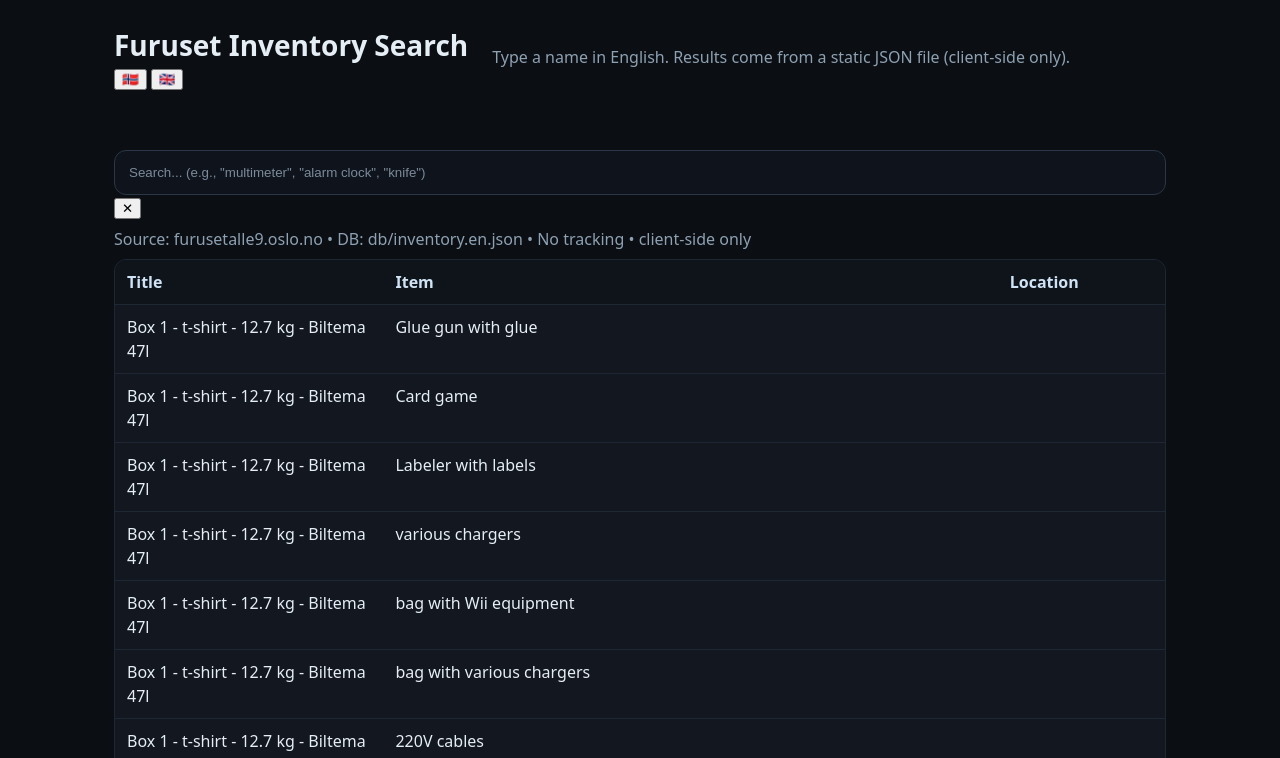
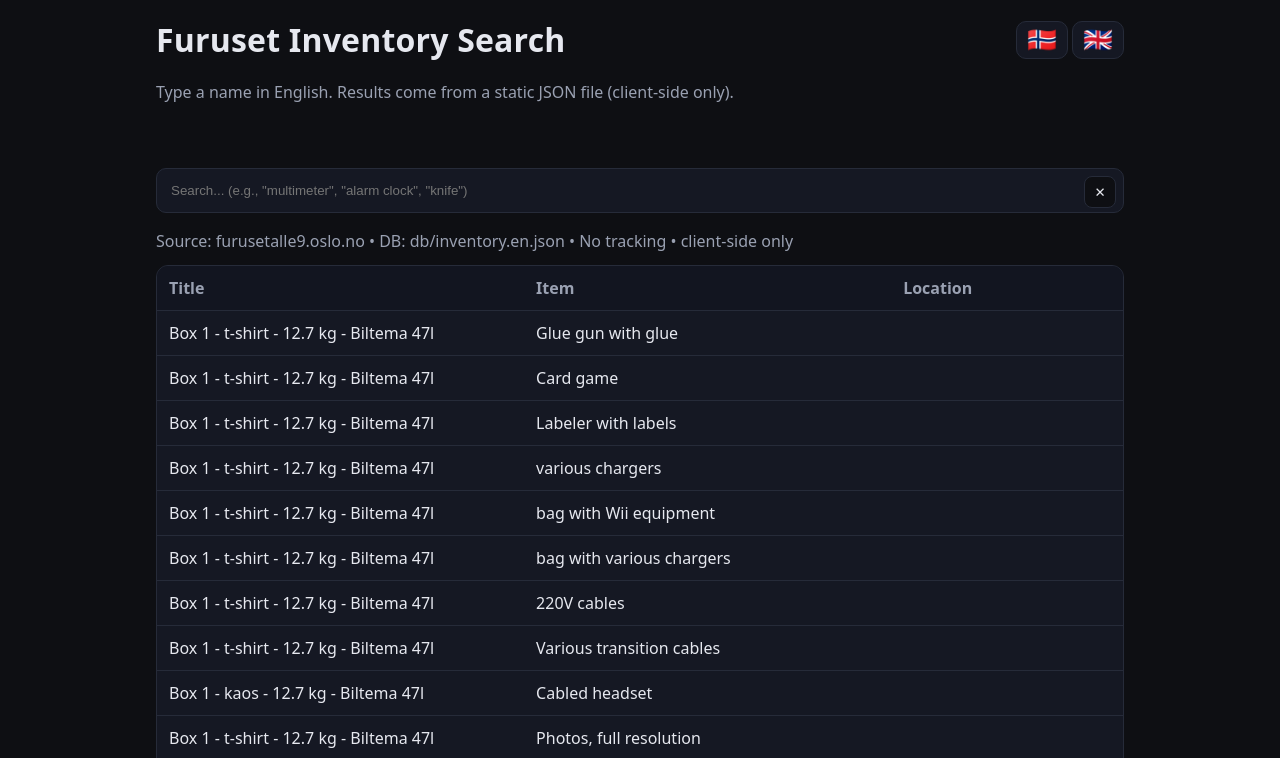
Before and after one commit to JaroAI777/furuset, a plain HTML site: page index.html in a window 1280 px wide. Shown: the top 758 px of the page. Drawn offline with Linux system fonts and the light colour scheme.

Commit message:
Refactor styles in assets/styles.css
Updated CSS variables and styles for improved layout and appearance.

```diff
--- a/assets/styles.css
+++ b/assets/styles.css
@@ -1,42 +1,23 @@
-
-:root{
-  --bg:#0b0e12; --card:#121720; --muted:#8ea1b3; --text:#e5edf5;
-  --accent:#61dafb; --border:#1e2733; --input:#0f141c; --ring:#2b3646;
-}
+:root { --bg:#0e0f13; --fg:#e6e8ef; --muted:#9aa1b2; --card:#151823; --bord:#262b39; --acc:#8fbaff; }
 *{box-sizing:border-box}
 html,body{height:100%}
-body{
-  margin:0; background:var(--bg); color:var(--text);
-  font:16px/1.5 system-ui, -apple-system, Segoe UI, Roboto, Ubuntu, Cantarell, Noto Sans, Arial, sans-serif;
-}
-.container{max-width:1100px; margin:0 auto; padding:24px}
-header.container{display:flex; align-items:center; gap:24px; flex-wrap:wrap}
-h1{margin:0; font-size:28px}
+body{margin:0;background:var(--bg);color:var(--fg);font:16px/1.5 system-ui,Segoe UI,Roboto,Arial}
+.container{max-width:1000px;margin:0 auto;padding:16px}
+.topbar{display:flex;gap:16px;align-items:center;justify-content:space-between}
+h1{margin:0;font-weight:650;letter-spacing:.2px}
 .muted{color:var(--muted)}
-.meta{margin:10px 0 12px}
-.lang-switch{margin-left:auto; display:flex; gap:10px}
-.btn-flag{background:var(--card); color:#fff; border:1px solid var(--border); border-radius:12px; padding:6px 10px; cursor:pointer; font-size:18px}
-.btn-flag.active{outline:2px solid var(--accent); outline-offset:2px}
-.searchbar{position:relative; margin:12px 0 8px}
-#q{
-  width:100%; padding:14px 42px 14px 14px; border-radius:12px;
-  background:var(--input); color:var(--text); border:1px solid var(--ring);
-  outline:none;
-}
-#q::placeholder{color:#7b8a9a}
-.btn-clear{
-  position:absolute; right:8px; top:50%; transform:translateY(-50%);
-  background:transparent; border:0; color:var(--muted); font-size:18px; cursor:pointer;
-}
-.results{width:100%; border-collapse:separate; border-spacing:0; margin-top:8px; background:var(--card); border:1px solid var(--border); border-radius:12px; overflow:hidden}
-.results th, .results td{padding:10px 12px; border-bottom:1px solid var(--border); vertical-align:top}
-.results thead th{background:#0f141b; color:#cfe3f5; font-weight:600; text-align:left}
-.results tbody tr:hover{background:#0f1520}
-.results tbody tr.placeholder td{color:var(--muted); text-align:center}
-.footer{display:flex; gap:8px; flex-wrap:wrap; margin:16px 0 8px}
-.footer .dot{opacity:.45}
-@media (max-width:700px){
-  .results th:nth-child(1), .results td:nth-child(1){width:40%}
-  .results th:nth-child(2), .results td:nth-child(2){width:35%}
-  .results th:nth-child(3), .results td:nth-child(3){width:25%}
-}
+.lang .flag{font-size:24px;line-height:1;border:1px solid var(--bord);background:var(--card);color:var(--fg);border-radius:10px;padding:6px 10px;cursor:pointer}
+.lang .flag:hover{border-color:var(--acc)}
+.searchbar{position:relative;margin:16px 0}
+.searchbar input{width:100%;padding:14px 42px 14px 14px;border:1px solid var(--bord);border-radius:10px;background:var(--card);color:var(--fg);outline:none}
+.searchbar input:focus{border-color:var(--acc)}
+.searchbar .clear{position:absolute;right:8px;top:8px;height:32px;width:32px;border:1px solid var(--bord);background:var(--bg);border-radius:8px;color:var(--fg);cursor:pointer}
+.tablewrap{margin-top:12px;border:1px solid var(--bord);border-radius:12px;overflow:hidden;background:var(--card)}
+table{width:100%;border-collapse:collapse}
+thead th{background:#121520;color:var(--muted);font-weight:600;text-align:left;padding:10px 12px;border-bottom:1px solid var(--bord)}
+tbody td{padding:10px 12px;border-bottom:1px solid var(--bord);vertical-align:top}
+tbody tr:hover{background:#10131d}
+td.box{width:38%} td.item{width:38%} td.loc{width:24%}
+.empty{text-align:center;color:var(--muted)}
+.status{margin-top:6px}
+.foot{display:flex;gap:8px;justify-content:center;margin:20px 0;color:var(--muted)}
```
